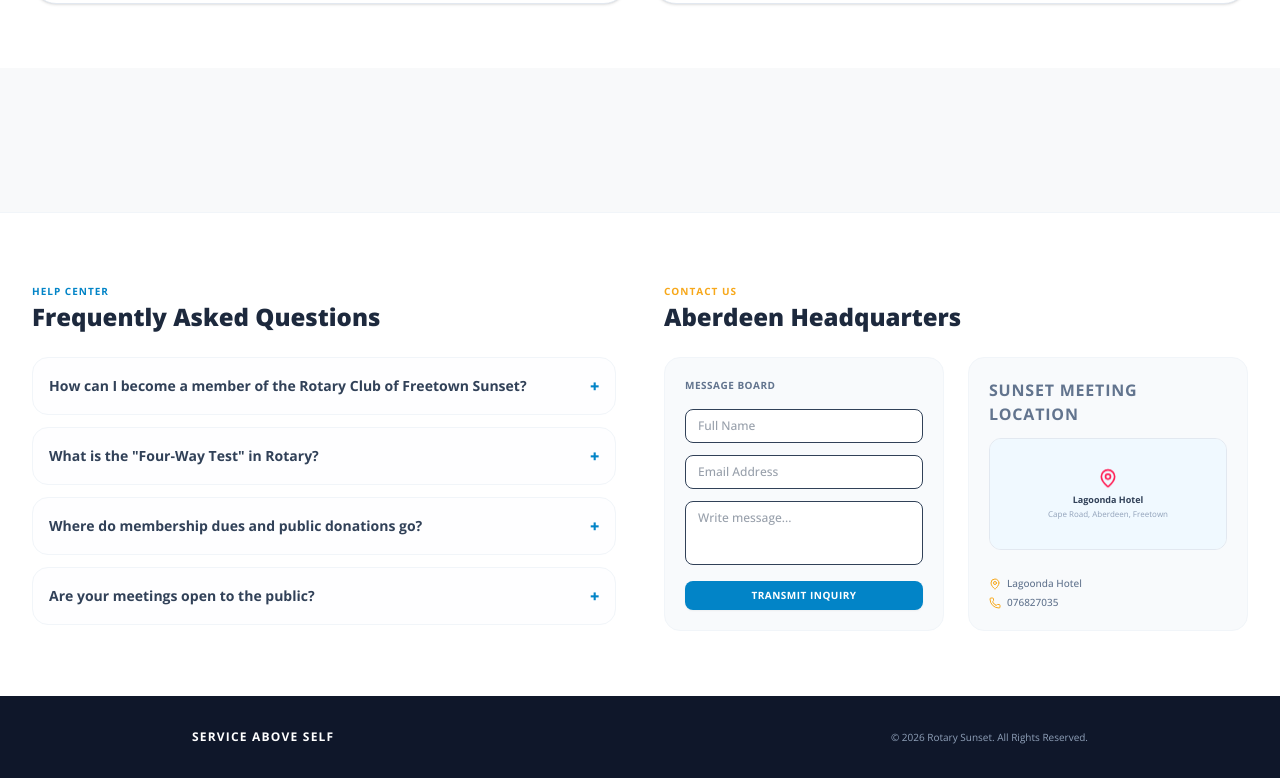
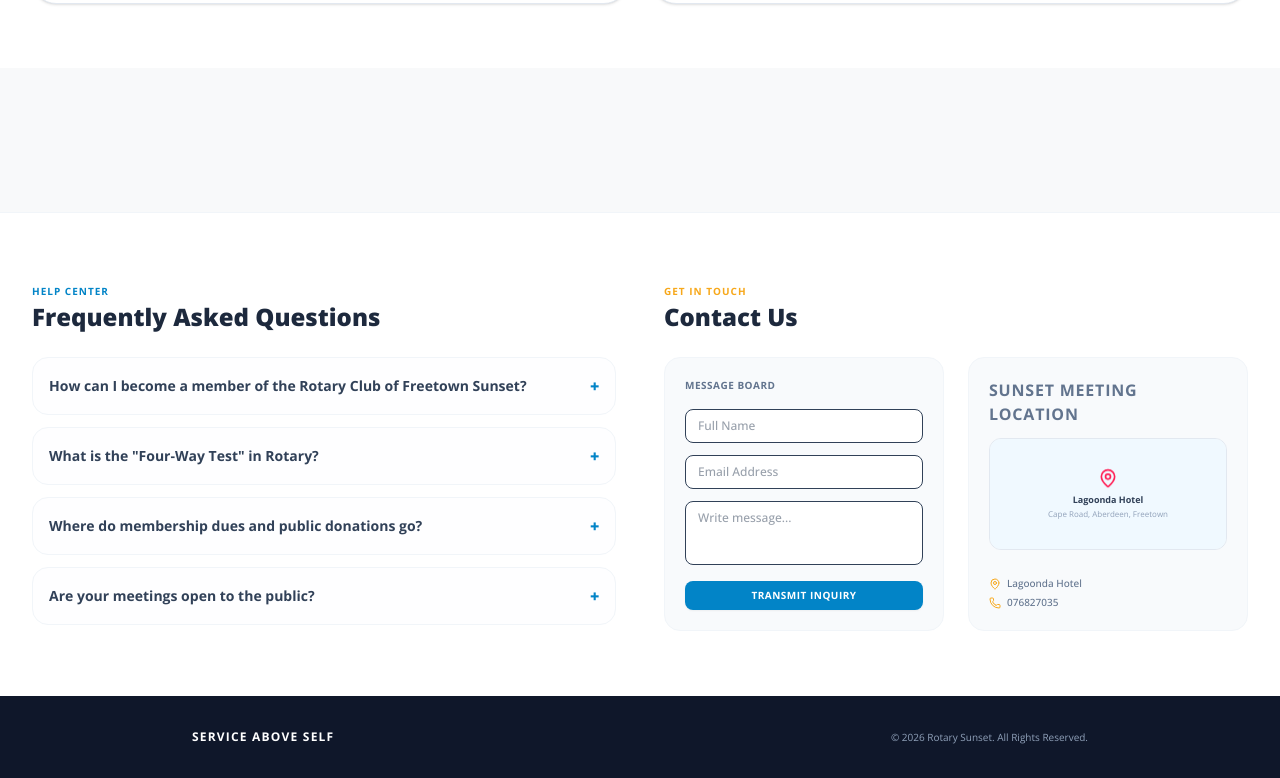
Before and after one commit to MajorSyl/may26, a React (Vite) app: page / in a window 1280 px wide. Shown: the part 3596-4374 px from the top of the page. Built offline with nearby package versions, Linux system fonts and the light colour scheme; no server answers; the database is empty; a web font is replaced by a local one.

Commit message:
feat: sync browser URL with admin tab state
Update routing logic to reflect the active tab in the URL and remove cleanUrls for SPA compatibility. Also updated contact section labels.

```diff
--- a/src/App.tsx
+++ b/src/App.tsx
@@ -67,6 +67,19 @@ export default function App() {
       window.removeEventListener('popstate', handleRouteCheck);
     };
   }, []);
+
+  useEffect(() => {
+    const path = window.location.pathname;
+    if (activeTab === 'admin') {
+      if (path !== '/admin' && !path.endsWith('/admin')) {
+        window.history.pushState(null, '', '/admin');
+      }
+    } else {
+      if (path === '/admin' || path.endsWith('/admin')) {
+        window.history.pushState(null, '', '/');
+      }
+    }
+  }, [activeTab]);
 
   const handleLogout = async () => {
     await logOutUser();
@@ -219,8 +232,8 @@ export default function App() {
             {/* CONTACT INQUIRY & INTEGRATED MAP PREVIEW (6 Spans) */}
             <div className="lg:col-span-6 space-y-6">
               <div className="space-y-1">
-                <span className="text-[10px] text-rotary-gold font-bold font-display uppercase tracking-widest font-bold">Contact Us</span>
-                <h2 className="text-2xl font-extrabold font-display text-slate-800">Aberdeen Headquarters</h2>
+                <span className="text-[10px] text-rotary-gold font-bold font-display uppercase tracking-widest">Get In Touch</span>
+                <h2 className="text-2xl font-extrabold font-display text-slate-800">Contact Us</h2>
               </div>
 
               <div className="grid grid-cols-1 sm:grid-cols-2 gap-6">
```
Also changed, not shown: vercel.json.
